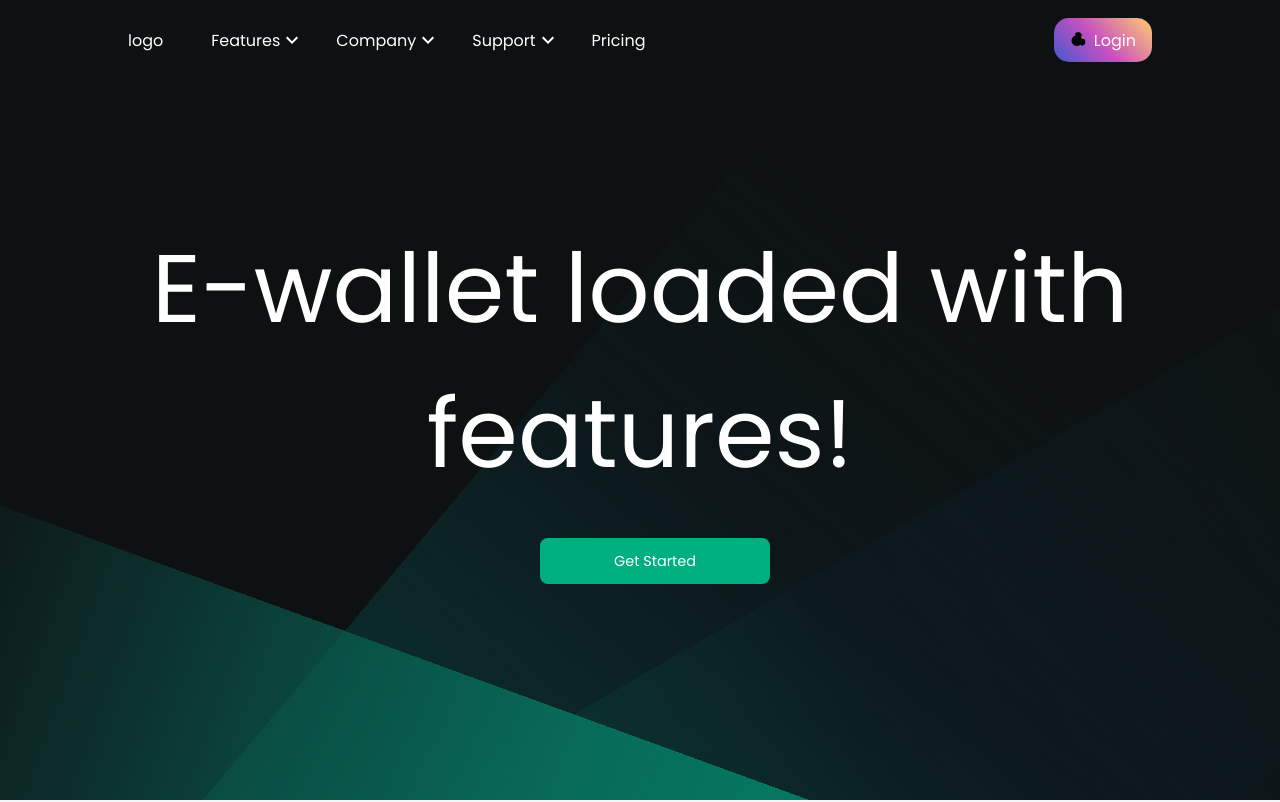
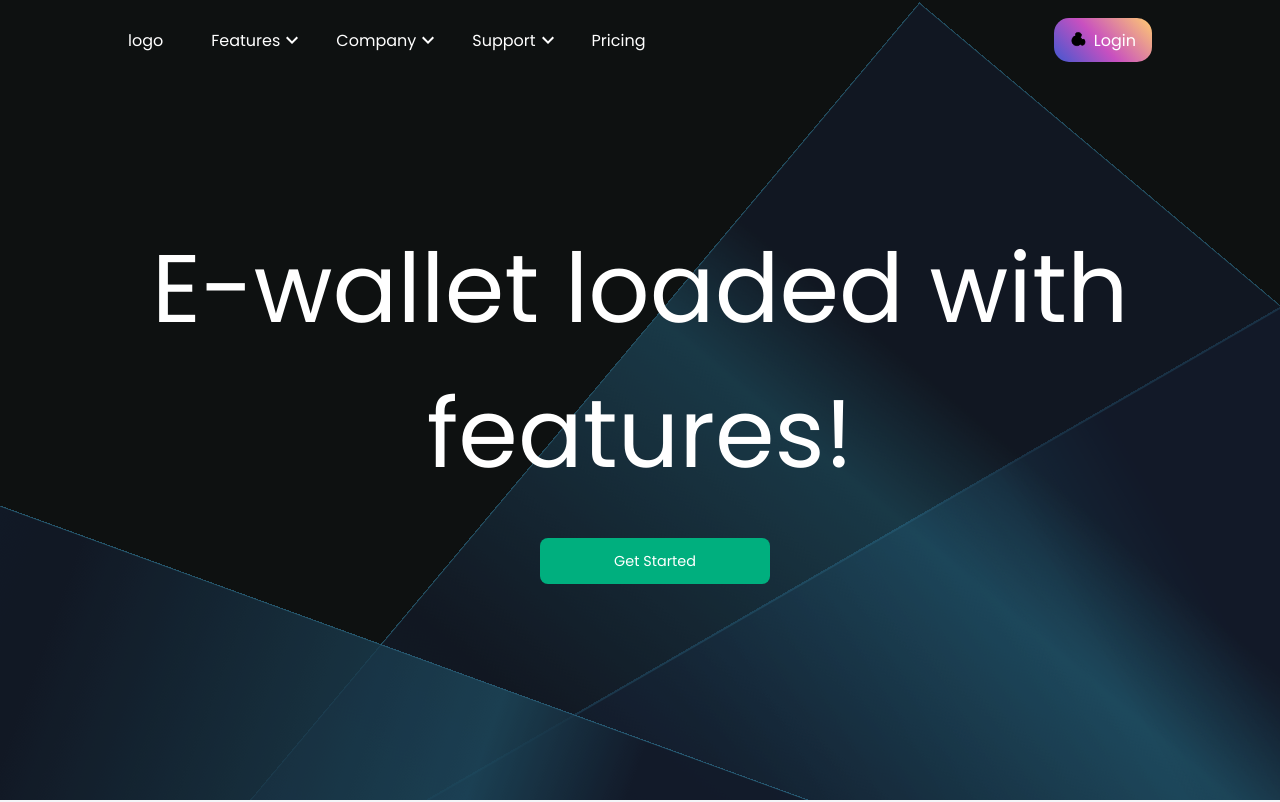
Before and after one commit to ektakaushik14/allservices, a React (Create React App) app: page / in a window 1280 px wide. Shown: the top 802 px of the page. Built offline with nearby package versions, Linux system fonts and the light colour scheme.

Commit message:
Landing-color-update

```diff
--- a/src/Components/Landing/landing.css
+++ b/src/Components/Landing/landing.css
@@ -15,12 +15,15 @@
   opacity: 0;
   transform-origin: bottom right;
   transform: rotate(10deg);
-  background: rgb(11, 37, 40);
+  background: rgb(14, 81, 119);
   background: linear-gradient(
     90deg,
-    rgba(11, 37, 40, 0.4) 33%,
-    rgba(7, 107, 88, 1) 74%,
-    rgba(5, 130, 102, 1) 100%
+    rgba(14, 81, 119, 1) 0%,
+    rgba(17, 32, 51, 1) 17%,
+    rgba(17, 24, 39, 1) 38%,
+    rgba(28, 72, 92, 1) 68%,
+    rgba(17, 24, 39, 1) 78%,
+    rgba(17, 24, 39, 1) 90%
   );
   animation: animation 1s ease-in-out forwards;
 }
@@ -33,33 +36,37 @@
   opacity: 0;
   transform: rotate(-20deg);
   transform-origin: bottom left 100px;
-  opacity: 0;
-  background: rgb(6, 115, 92);
+  opacity: 1;
+  background: rgb(14, 81, 119);
   background: linear-gradient(
     90deg,
-    rgba(6, 115, 92, 1) 6%,
-    rgba(10, 55, 52, 1) 34%,
-    rgba(11, 24, 30, 0.8) 50%,
-    rgba(11, 24, 30, 0.2) 100%
+    rgba(14, 81, 119, 1) 0%,
+    rgba(17, 32, 51, 1) 17%,
+    rgba(17, 24, 39, 1) 38%,
+    rgba(28, 72, 92, 1) 68%,
+    rgba(17, 24, 39, 1) 78%,
+    rgba(17, 24, 39, 1) 90%
   );
   animation: anim 1s ease-in-out forwards;
 }
 .land-section3 {
-  height: 100vh;
+  height: 120vh;
   width: 100%;
   position: absolute;
-  top: 100%;
-  left: 45%;
+  top: 80%;
+  left: 65%;
   opacity: 0;
   transform: rotate(-30deg);
   transform-origin: bottom left 100px;
-  background: rgb(6, 115, 92);
+  background: rgb(14, 81, 119);
   background: linear-gradient(
     90deg,
-    rgba(6, 115, 92, 1) 0%,
-    rgba(10, 55, 52, 1) 28%,
-    rgba(11, 24, 30, 0.6) 74%,
-    rgba(11, 24, 30, 0) 100%
+    rgba(14, 81, 119, 1) 0%,
+    rgba(17, 32, 51, 1) 17%,
+    rgba(17, 24, 39, 1) 38%,
+    rgba(28, 72, 92, 1) 68%,
+    rgba(17, 24, 39, 1) 78%,
+    rgba(17, 24, 39, 1) 90%
   );
   animation: anima 1s ease-in-out forwards;
 }
@@ -117,22 +124,22 @@
 }
 @keyframes animation {
   to {
-    /* top: 70%; */
+    border: 1px solid rgb(43, 105, 133);
     transform: rotate(20deg);
-    opacity: 1;
+    opacity: 0.8;
   }
 }
 @keyframes anim {
   to {
-    /* top: 20%; */
+    border: 2px solid rgb(43, 105, 133);
     transform: rotate(-30deg);
     opacity: 1;
   }
 }
 @keyframes anima {
   to {
-    /* top: 28%; */
-    opacity: 1;
+    border: 1px solid rgb(43, 105, 133);
+    opacity: .7;
     transform: rotate(-50deg);
   }
 }
```
Also changed, not shown: src/Components/Pricing/Pricing.js (added, +21 -0 lines), src/Components/Pricing/Pricing.scss (added).
